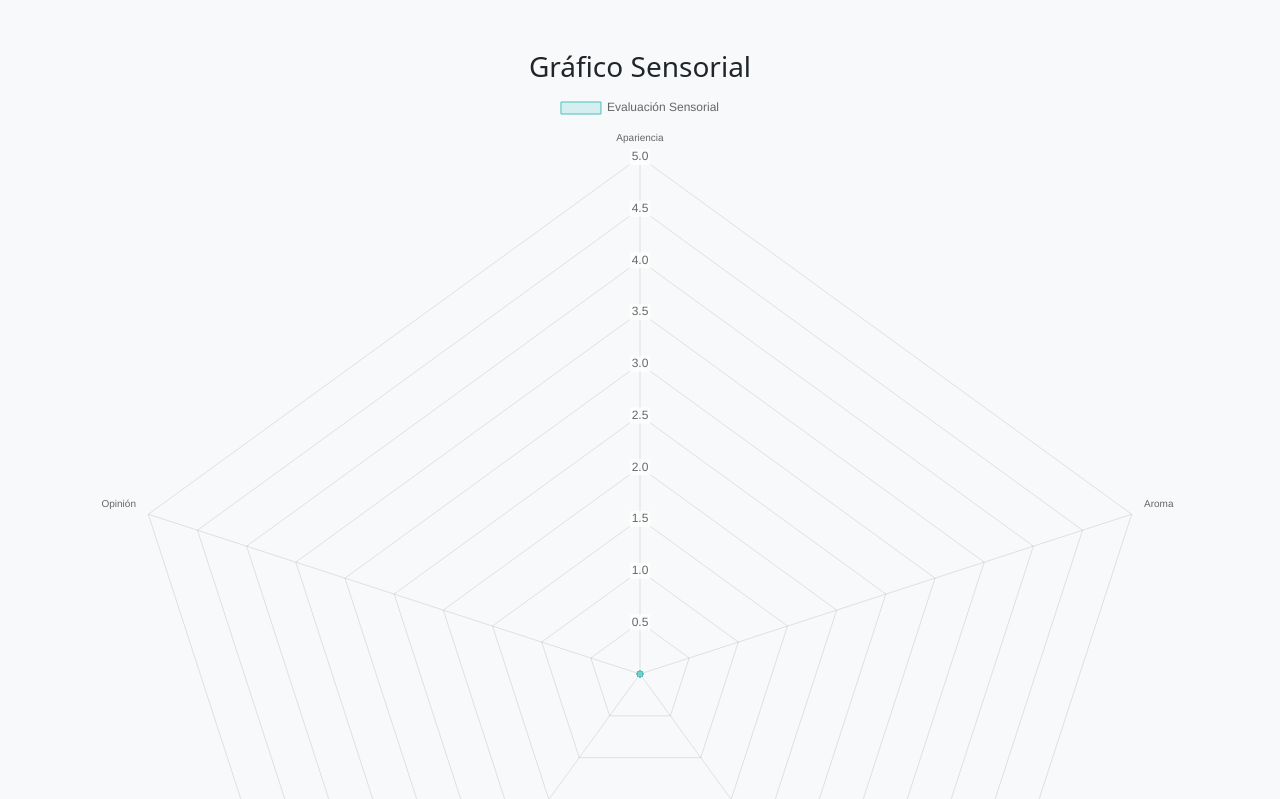
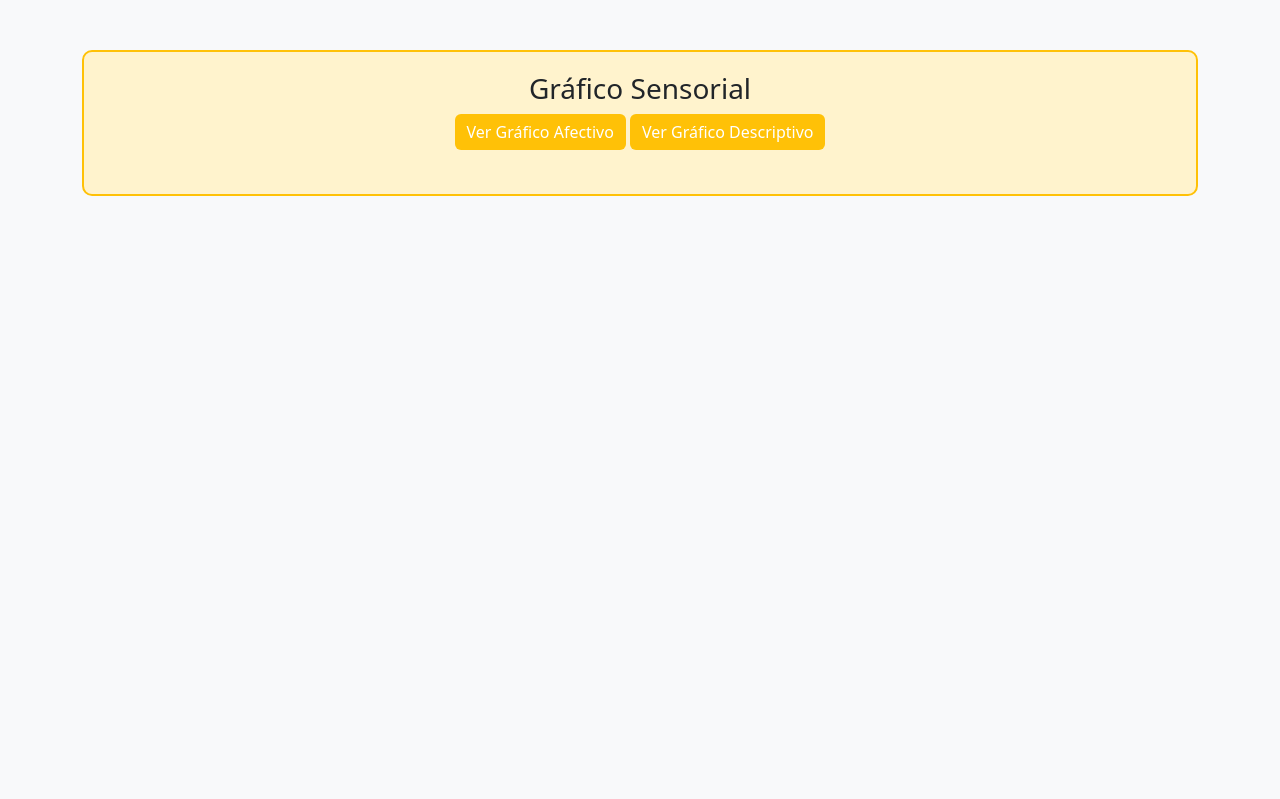
Before and after one commit to Julisdp/CookieTest-Backend, a website: page src/public/grafico.html in a window 1280 px wide. Shown: the top 799 px of the page. Drawn offline with nearby package versions, Linux system fonts and the light colour scheme.

Commit message:
agregacion de pagina de agradecimiento

```diff
--- a/src/index.js
+++ b/src/index.js
@@ -25,7 +25,6 @@ app.use((err, req, res, next) => {
 // Usar las rutas de pollAndUser
 app.use('/api/encuestas', pollAndUserRoutes);
 
-
 // Usar las rutas de radarChartData
 app.use('/api/radarChartData', radarChartDataRoutes);
 
--- /dev/null
+++ b/src/public/gracias.html
@@ -0,0 +1,39 @@
+<!DOCTYPE html>
+<html lang="es">
+<head>
+    <meta charset="UTF-8">
+    <meta name="viewport" content="width=device-width, initial-scale=1.0">
+    <title>Gracias</title>
+    <link href="https://cdn.jsdelivr.net/npm/bootstrap@5.3.0/dist/css/bootstrap.min.css" rel="stylesheet">
+    <style>
+        body {
+            background-color: #f8f9fa;
+            display: flex;
+            align-items: center;
+            justify-content: center;
+            height: 100vh;
+            text-align: center;
+        }
+        .thank-you-box {
+            border: 2px solid #ffc107;
+            border-radius: 10px;
+            padding: 20px;
+            background-color: #fff3cd;
+        }
+        .btn-primary {
+            background-color: #ffc107;
+            border: none;
+        }
+        .btn-primary:hover {
+            background-color: #e0a800;
+        }
+    </style>
+</head>
+<body>
+    <div class="thank-you-box">
+        <h1>¡Gracias!</h1>
+        <p>Tu evaluación ha sido enviada con éxito.</p>
+        <a href="index.html" class="btn btn-primary">Volver al Inicio</a>
+    </div>
+</body>
+</html>
--- a/src/public/grafico.html
+++ b/src/public/grafico.html
@@ -12,31 +12,105 @@
         .container {
             margin-top: 50px;
         }
+        .yellow-box {
+            border: 2px solid #ffc107;
+            border-radius: 10px;
+            padding: 20px;
+            margin-bottom: 20px;
+            background-color: #fff3cd;
+        }
+        .chart-container {
+            display: none;
+        }
+        .btn-primary {
+            background-color: #ffc107;
+            border: none;
+        }
+        .btn-primary:hover {
+            background-color: #e0a800;
+        }
+        .legend-container {
+            margin-top: 20px;
+        }
     </style>
     <script src="https://cdn.jsdelivr.net/npm/chart.js"></script>
 </head>
 <body>
     <div class="container">
+        <div class="yellow-box card card-body">
             <h3 class="text-center">Gráfico Sensorial</h3>
+            <div class="text-center mb-4">
+                <button class="btn btn-primary" onclick="showChart('afectivo')">Ver Gráfico Afectivo</button>
+                <button class="btn btn-primary" onclick="showChart('descriptivo')">Ver Gráfico Descriptivo</button>
+            </div>
+            <div id="chartContainer" class="chart-container row">
+                <div class="col-md-8">
                     <canvas id="radarChart"></canvas>
                 </div>
+                <div id="legendContainer" class="col-md-4 legend-container">
+                    <!-- Leyenda se inserta aquí dinámicamente -->
+                </div>
+            </div>
+        </div>
+    </div>
     <script>
-        // Recuperar los datos almacenados en localStorage
+        let chart;
+
+        function showChart(type) {
+            document.getElementById('chartContainer').style.display = 'block';
+            if (chart) {
+                chart.destroy();
+            }
+
             const storedData = localStorage.getItem('evaluacionSensorial');
             const evaluacionSensorial = storedData ? JSON.parse(storedData) : null;
 
-        // Datos para el gráfico
-        const data = {
-            labels: ['Apariencia', 'Aroma', 'Sabor', 'Textura', 'Opinión'],
-            datasets: [{
-                label: 'Evaluación Sensorial',
-                data: evaluacionSensorial ? [
+            let labels, dataValues, legendHtml;
+
+            if (type === 'afectivo') {
+                labels = ['Apariencia', 'Aroma', 'Sabor', 'Textura', 'Opinión'];
+                dataValues = evaluacionSensorial ? [
                     evaluacionSensorial.rtaCrocante,
                     evaluacionSensorial.rtaDureza,
                     evaluacionSensorial.rtaAfectivo,
                     evaluacionSensorial.rtaSuavidad,
                     evaluacionSensorial.rtaHumedad
-                ] : [0, 0, 0, 0, 0], // Datos de ejemplo
+                ] : [0, 0, 0, 0, 0];
+                legendHtml = `
+                    <h5>Leyenda</h5>
+                    <ul>
+                        <li>1 - Muy Malo (😡)</li>
+                        <li>2 - Malo (😟)</li>
+                        <li>3 - Normal (😐)</li>
+                        <li>4 - Bueno (😊)</li>
+                        <li>5 - Muy Bueno (😍)</li>
+                    </ul>
+                `;
+            } else if (type === 'descriptivo') {
+                labels = ['Dulzor', 'Acidez', 'Amargor', 'Salado'];
+                dataValues = evaluacionSensorial ? [
+                    evaluacionSensorial.rtaEsponjosidad,
+                    evaluacionSensorial.rtaHumedad,
+                    evaluacionSensorial.rtaFragilidad,
+                    evaluacionSensorial.rtaGrasoso
+                ] : [0, 0, 0, 0];
+                legendHtml = `
+                    <h5>Leyenda</h5>
+                    <ul>
+                        <li>1 - Muy Malo</li>
+                        <li>2 - Malo</li>
+                        <li>3 - Normal</li>
+                        <li>4 - Bueno</li>
+                        <li>5 - Muy Bueno</li>
+                    </ul>
+                `;
+            }
+
+            const data = {
+                labels: labels,
+                datasets: [{
+                    label: `Gráfico ${type.charAt(0).toUpperCase() + type.slice(1)}`,
+                    data: dataValues,
                     backgroundColor: 'rgba(75, 192, 192, 0.2)',
                     borderColor: 'rgba(75, 192, 192, 1)',
                     borderWidth: 1
@@ -56,11 +130,9 @@
                 }
             };
 
-        const radarChart = new Chart(
-            document.getElementById('radarChart'),
-            config
-        );
+            chart = new Chart(document.getElementById('radarChart'), config);
+            document.getElementById('legendContainer').innerHTML = legendHtml;
+        }
     </script>
-
 </body>
 </html>
```
Also changed, not shown: src/public/index.html (+2 -4 lines). Lines whose indentation alone changed are shown as unchanged.
